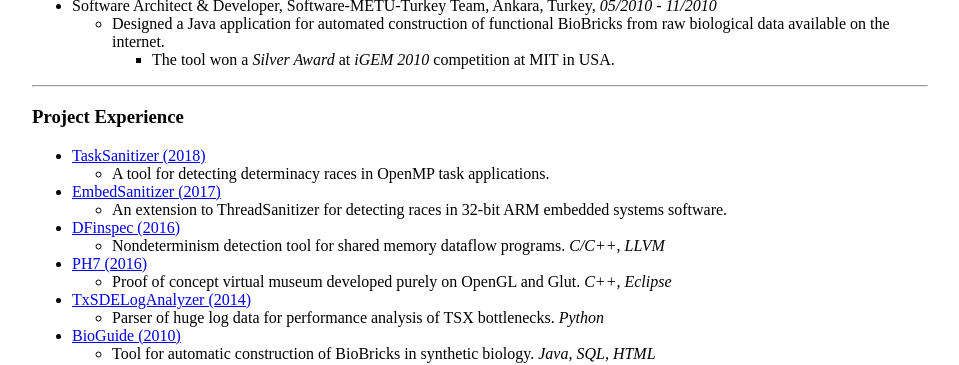
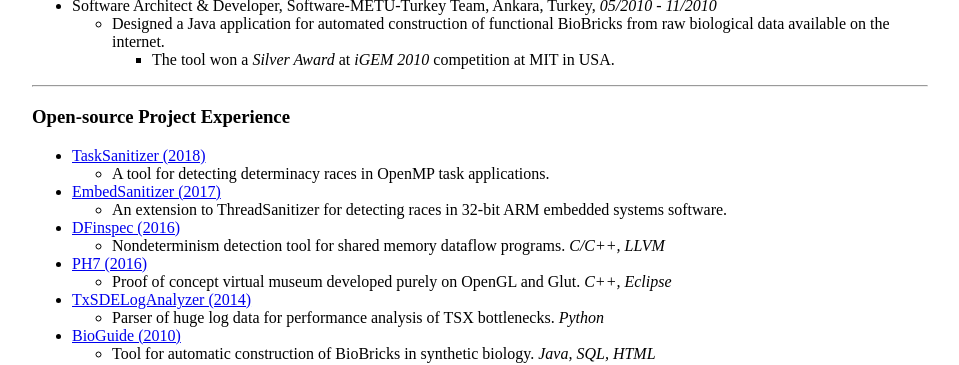
Before and after one commit to hassansalehe/hassansalehe.github.io, a Jekyll site: the page built from resume/index.md, in a window 1280 px wide and 900 px high, scrolled down 656 px. Shown: the part 154-519 px from the top of the window, without its empty margins (160-1119 px from the left). Built offline with Jekyll 4.4.1, drawn with Linux system fonts in a browser that asks for light colours.

Commit message:
Update index.md

```diff
--- a/resume/index.md
+++ b/resume/index.md
@@ -52,7 +52,7 @@ general election campaigns.
     * The tool won a _Silver Award_ at _iGEM 2010_ competition at MIT in USA.
 
 ---
-### Project Experience
+### Open-source Project Experience
 * [TaskSanitizer (2018)](https://github.com/hassansalehe/TaskSanitizer)
   * A tool for detecting determinacy races in OpenMP task applications.
 
```
